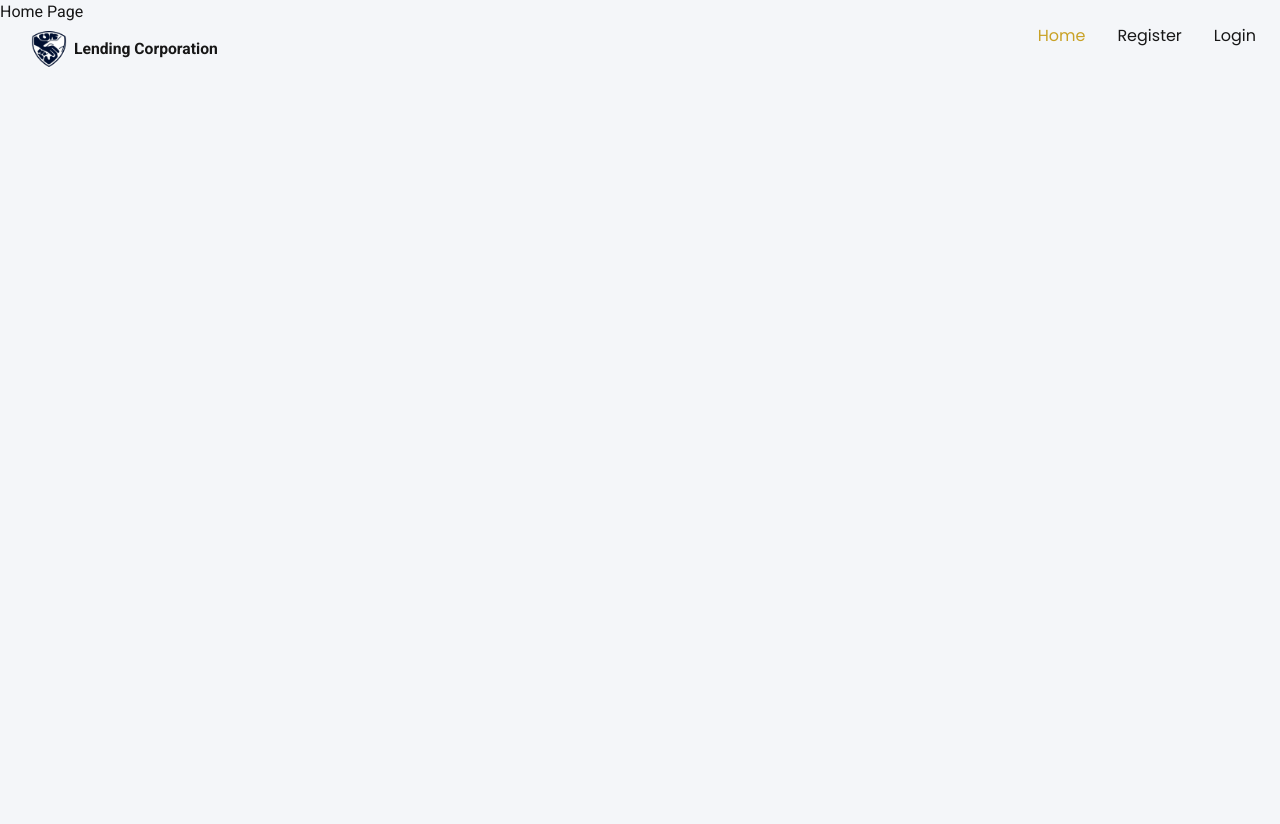
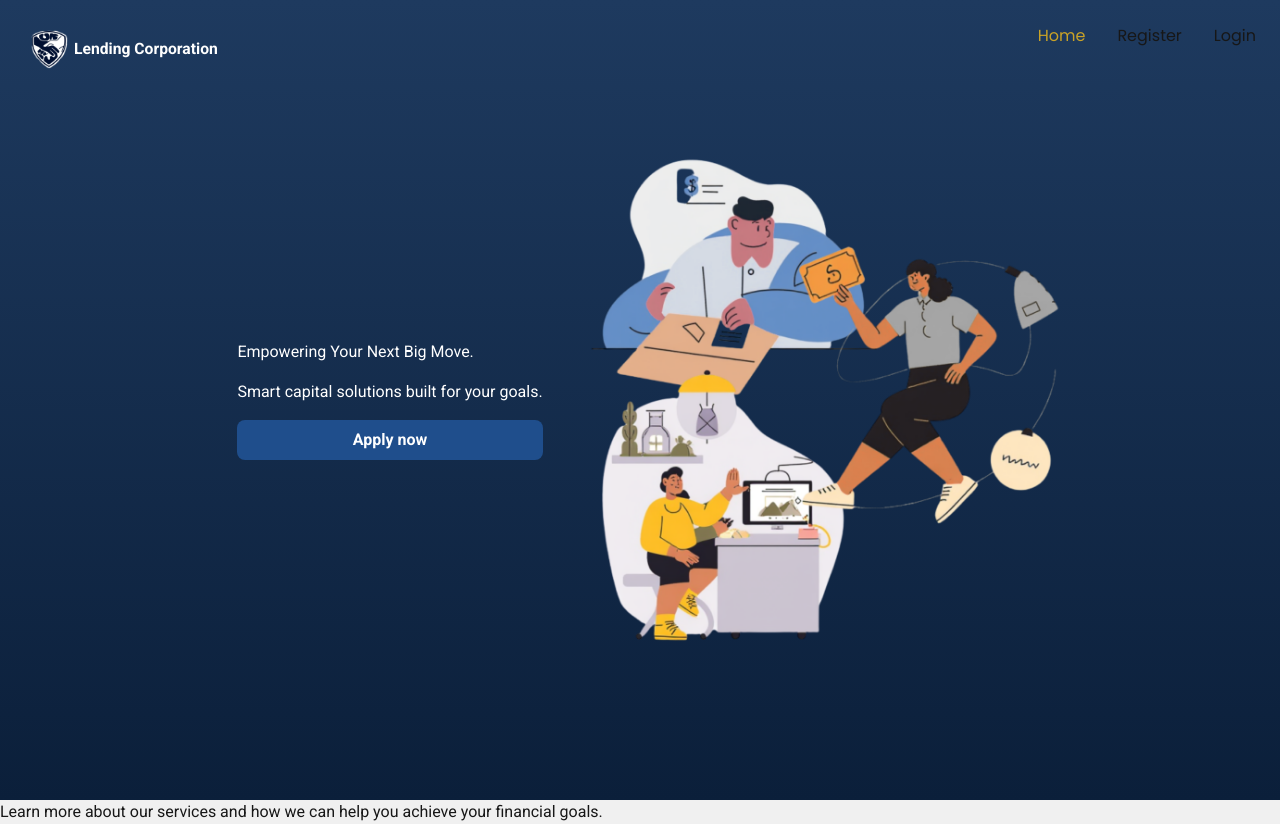
Before and after one commit to fideljotojot/Lending-Corporation, a Next.js app in the folder frontend/: page / in a window 1280 px wide. Before the commit the page ends 800 px from the top, so only its background shows below. Built offline with nearby package versions, Linux system fonts and the light colour scheme.

Commit message:
chore: consolidate empty code change entries for cleaner history

```diff
--- a/frontend/app/components/home.tsx
+++ b/frontend/app/components/home.tsx
@@ -1,3 +1,28 @@
+import Image from "next/image";
+import styles from "../style/home.module.css";
+
 export default function HomePage() {
-  return <h1>Home Page</h1>;
+  return (
+    <main className={styles.wrapper}>
+      <div className={styles.top}>
+        <div className={styles["top-left-container"]}>
+          <h1>Empowering Your Next Big Move.</h1>
+          <p>Smart capital solutions built for your goals.</p>
+          <button className={styles["apply-button"]}>Apply now</button>
+        </div>
+        <div className={styles["top-right-container"]}>
+          <Image
+            src="/images/empower.png"
+            alt="Home Image"
+            width={500}
+            height={500}
+          />
+        </div>
+      </div>
+
+        <div className={styles["details"]}>
+          <p>Learn more about our services and how we can help you achieve your financial goals.</p>
+        </div>
+    </main>
+  )
 }
--- a/frontend/app/globals.css
+++ b/frontend/app/globals.css
@@ -48,11 +48,28 @@ nav ul {
   list-style: none;
   gap: 2em;
   font-family: var(--font-poppins), sans-serif;
+}
+
+nav ul li a {
   color: #171717;
+  text-decoration: none;
+}
+
+header.home-links .logo h1 {
+  color: #ffffff;
+}
+
+header.home-links nav ul {
+  color: #ffffff;
 }
 
 nav ul li a.active {
   font-weight: 400;
+  color: #C9A227;
+}
+
+header.home-links nav ul li a.active,
+header.home-links nav ul li a[aria-current="page"] {
   color: #C9A227;
 }
 
--- a/frontend/app/layout.tsx
+++ b/frontend/app/layout.tsx
@@ -32,6 +32,9 @@ const inter = Inter({
 export const metadata: Metadata = {
   title: "Lending Company",
   description: "Generated by create next app",
+  icons: {
+    icon: "/favicon.svg",
+  },
 };
 
 export default function RootLayout({
--- a/frontend/app/page.tsx
+++ b/frontend/app/page.tsx
@@ -14,7 +14,7 @@ export default function Page() {
 
   return (
     <main>
-      <header>
+        <header className={activePage === "home" ? "home-links" : ""}>
             <div className="logo">
                 <Image src="/images/logo.png" alt="Lending Corporation Logo" width={50} height={50} />
                 <h1>Lending Corporation</h1>
@@ -66,7 +66,7 @@ export default function Page() {
             </nav>
         </header>
 
-        {activePage === "home" ? (
+        { activePage === "home" ? (
             <HomePage />
         ) : activePage === "register" ? (
             <RegisterPage />
--- /dev/null
+++ b/frontend/app/style/home.module.css
@@ -0,0 +1,24 @@
+.wrapper {
+    display: flex;
+    flex-direction: column;
+    min-height: 100vh;
+    background-color: #f0f0f0;
+}
+
+.top {
+    background: linear-gradient(to bottom, rgba(30, 58, 95, 1) 0%, rgba(11, 31, 58, 1) 100%);
+    width: 100%;
+    height: 100vh;
+    display: flex;
+    align-items: center;
+    justify-content: center;
+}
+
+.top-left-container {
+    display: flex;
+    flex-direction: column;
+    gap: 1em;
+    color: white;
+    max-width: 500px;
+    padding: 2em;
+}
```
Also changed, not shown: frontend/public/favicon.svg (added). Lines whose indentation alone changed are shown as unchanged.
